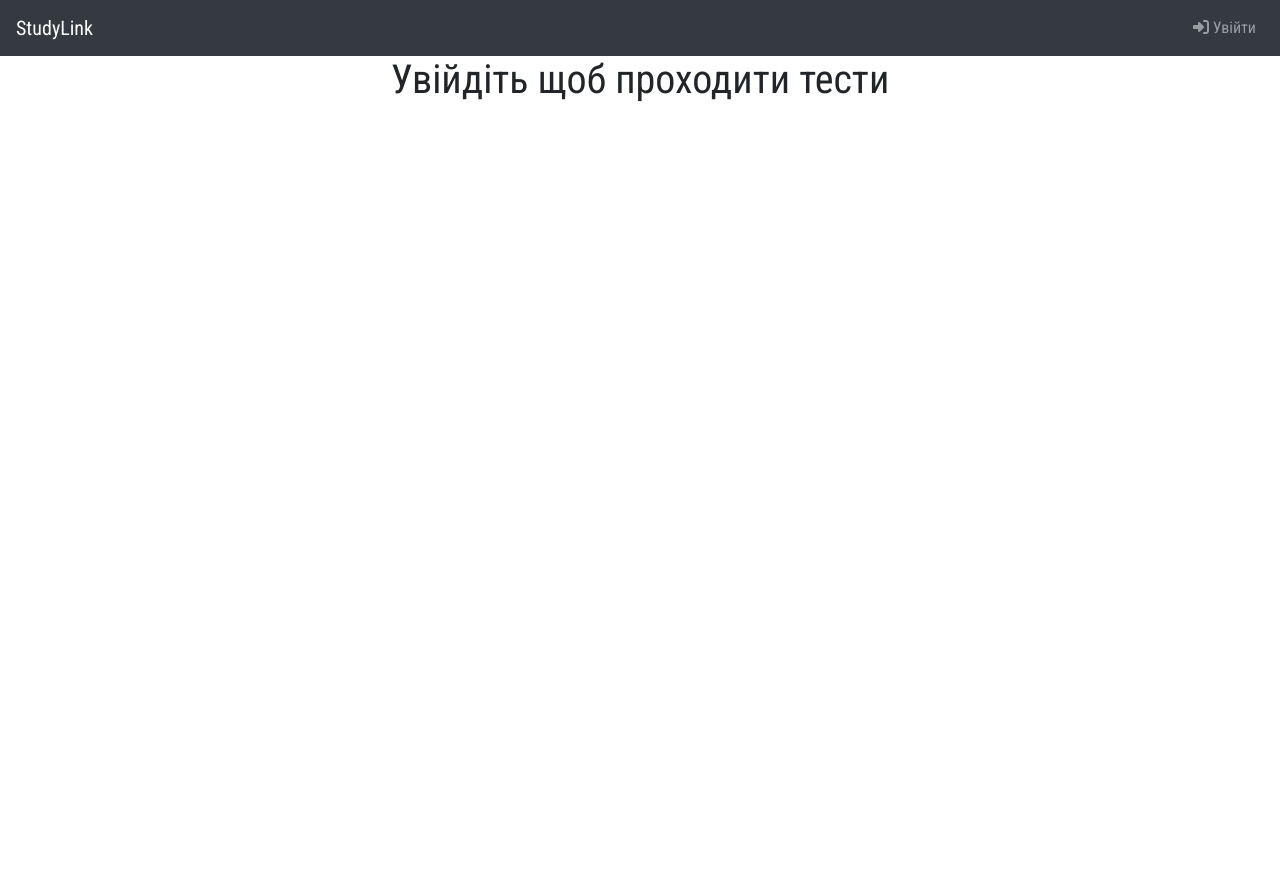
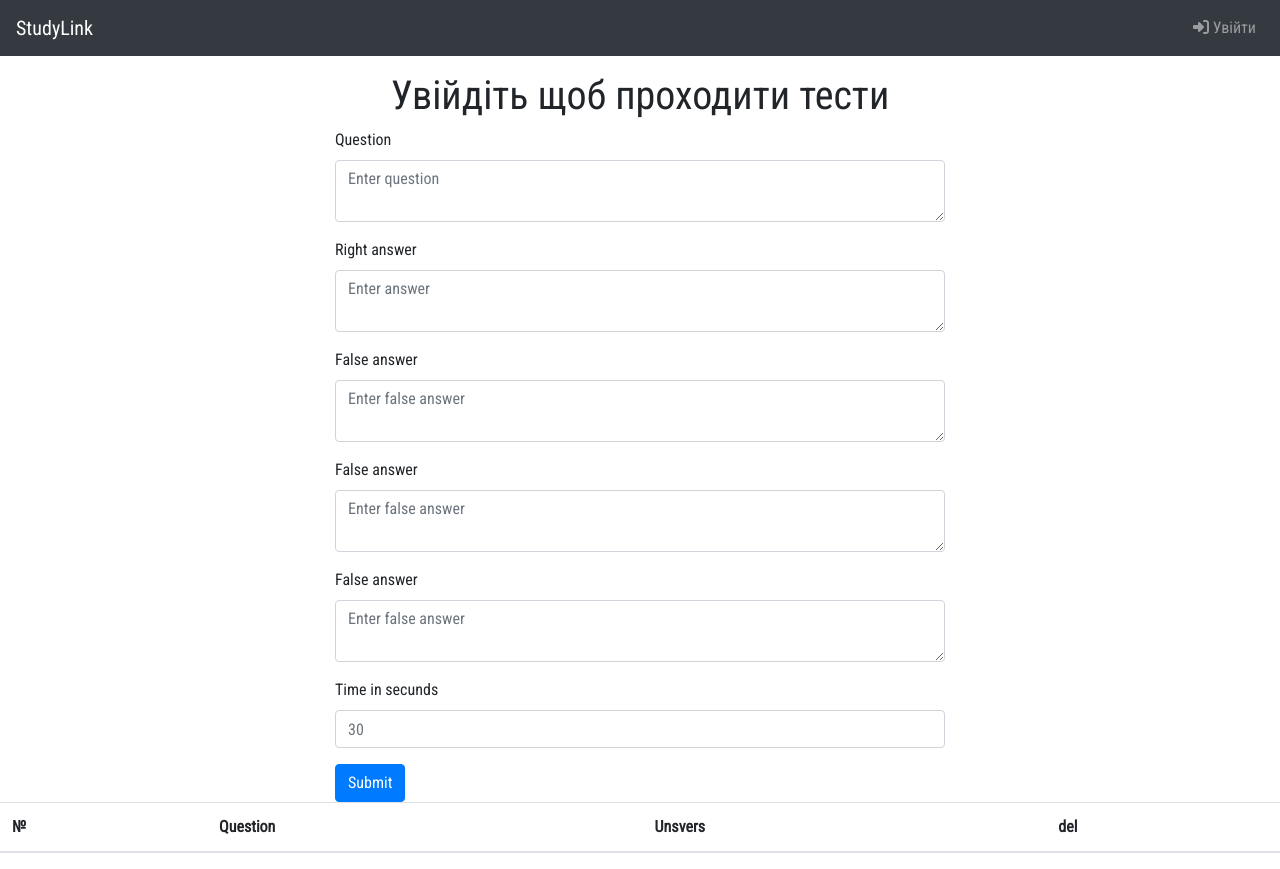
Before and after one commit to MarikKV/StudyLink2, a React (Create React App) app: page /#/Tests in a window 1280 px wide. Before the commit the page ends 800 px from the top, so only its background shows below. Built offline with nearby package versions, Linux system fonts and the light colour scheme.

Commit message:
add test

```diff
--- a/src/components/AddTheme.js
+++ b/src/components/AddTheme.js
@@ -29,7 +29,7 @@ export default function AddStudent(props) {
         if( tema !== '' && video !== '' && tasks > 0 ){
             let allNewTask = [];
             for(let i = 1; i <= tasks; i++){
-                allNewTask.push(`js/t${num}/z${i}`);
+                allNewTask.push(`t${num}/z${i}`);
             }
             data = {
                 tema,
--- a/src/components/Admin.js
+++ b/src/components/Admin.js
@@ -119,7 +119,7 @@ export default function Admin() {
 
     }
 
-    if(myStatus !== 'Admin') return <Redirect to='#/home'/>
+    if(myStatus !== 'Admin') return <Redirect to='Home'/>
     return (
         <div>
             <AdminAdd schools={schools} groups={groups} students={students} refresh={() => refresh()}/>
--- a/src/components/Journal.js
+++ b/src/components/Journal.js
@@ -32,7 +32,7 @@ export default function Journal() {
 
             {console.log(user)}
 
-            <iframe className="journal" width="900px" height="400px" src={public_sheet_url}></iframe>
+            <iframe title="jornal" className="journal" width="900px" height="400px" src={public_sheet_url}></iframe>
         </div>
     )
 }
--- a/src/components/Login.js
+++ b/src/components/Login.js
@@ -14,7 +14,7 @@ export default function Login() {
 
 
 
-    if(isLogged){return <Redirect to='#/home'/>}
+    if(isLogged){return <Redirect to='Home'/>}
 
 
     return (
--- a/src/components/Menu.js
+++ b/src/components/Menu.js
@@ -35,7 +35,6 @@ export default function Menu() {
                     <Nav.Link href="#/Temes"><i className="fas fa-book"></i> Теми</Nav.Link>
                     <Nav.Link href="#/Journal"><i className="fas fa-table"></i> Журнал</Nav.Link>
                     <Nav.Link href="#/Online"><i className="fas fa-laptop-house"></i> Навчання онлайн</Nav.Link>
-                    <Nav.Link href="#/Tests"><i className="fas fa-laptop-house"></i> Тести</Nav.Link>
                 </>
             )
         }
--- a/src/components/Tests.js
+++ b/src/components/Tests.js
@@ -1,6 +1,7 @@
-import React, { useState, useEffect } from 'react';
+import React, { useState, useEffect, useRef } from 'react';
 import { useSelector } from 'react-redux';
 import { db } from '../firebase';
+import { Form, Button } from 'react-bootstrap';
 export default function Temes() {
 
     const isLogged = useSelector(state => state.isLogged);
@@ -9,22 +10,40 @@ export default function Temes() {
 
     const [tests, setTests] = useState([]);
 
-    useEffect(()=>{
-        if(status === 'Student'){
+    const time         = useRef(30);
+    const question     = useRef();
+    const unsverRight  = useRef();
+    const unsverFalse1 = useRef();
+    const unsverFalse2 = useRef();
+    const unsverFalse3 = useRef();
 
-            db.collection("Tests").doc("0").set([
-                {
-                    level: 1,
-                    question: "Скільки заголовків є у HTML?",
+
+    const saveTest = () => {
+        const test = {
+            question: question.current.value,
+            unsverRight: unsverRight.current.value,
             variants: [
-                        "3", "4", "6", "8"
+                unsverRight.current.value,
+                unsverFalse1.current.value,
+                unsverFalse2.current.value,
+                unsverFalse3.current.value
             ],
-                    unsver: "6"
+            time: time.current.value,
         }
-            ])
+
+        db.collection("Tests").doc().set(test)
         .then( res => console.log(res))
         .catch( error => console.log(error) );
+    }
+    const delTest = (id) =>{
+        console.log('deleted', id)
+        db.collection("Tests").doc(id).delete()
+        .then( res => console.log("Deleted - ", id))
+        .catch( error => console.log(error) );
+    }
 
+    useEffect(()=>{
+        if(isLogged){
             db.collection("Tests")
             .get()
             .then( snapsot => {
@@ -32,6 +51,7 @@ export default function Temes() {
                     id: doc.id,
                     ...doc.data()
                 }))
+                console.log(data)
                 setTests(data);
             })
             .catch( error => console.log(error) );
@@ -42,12 +62,72 @@ export default function Temes() {
         <div>
             {isLogged ?
             <>
-                {console.log(tests)}
-                <h1>Тести по пройденим темам</h1>
+                <h1 className="text-center mt-3">Тести по пройденим темам</h1>
             </>
             :
-            <h1 align="center">Увійдіть щоб проходити тести</h1>
+            <h1 className="text-center mt-3">Увійдіть щоб проходити тести</h1>
             }
+
+            <Form className="col-6 mx-auto">
+                <Form.Group>
+                    <Form.Label>Question</Form.Label>
+                    <Form.Control ref={question} as="textarea" rows={2} placeholder="Enter question" />
+                </Form.Group>
+                <Form.Group>
+                    <Form.Label>Right answer</Form.Label>
+                    <Form.Control ref={unsverRight} as="textarea" rows={2} placeholder="Enter answer" />
+                </Form.Group>
+                <Form.Group>
+                    <Form.Label>False answer</Form.Label>
+                    <Form.Control ref={unsverFalse1} as="textarea" rows={2} placeholder="Enter false answer" />
+                </Form.Group>
+                <Form.Group>
+                    <Form.Label>False answer</Form.Label>
+                    <Form.Control ref={unsverFalse2} as="textarea" rows={2} placeholder="Enter false answer" />
+                </Form.Group>
+                <Form.Group>
+                    <Form.Label>False answer</Form.Label>
+                    <Form.Control ref={unsverFalse3} as="textarea" rows={2} placeholder="Enter false answer" />
+                </Form.Group>
+                <Form.Group>
+                    <Form.Label>Time in secunds</Form.Label>
+                    <Form.Control ref={time} type="number" placeholder="30" />
+                </Form.Group>
+
+                <Button variant="primary" onClick={()=>saveTest()}>
+                    Submit
+                </Button>
+            </Form>
+            <table className="table">
+                <thead>
+                    <tr>
+                        <th>№</th>
+                        <th>Question</th>
+                        <th>Unsvers</th>
+                        <th>del</th>
+                    </tr>
+                </thead>
+                <tbody>
+                    {tests.map( (element, idx) => (
+                        <tr key={idx}>
+                            <td>{idx+1}</td>
+                            <td>{element.question}</td>
+                            <td>
+                                {element.variants.map( (unsver, idx) => (
+                                    <p key={idx} className="text-left p-0">{unsver}</p>
+                                ))}
+                            </td>
+                            <td>
+                                <button
+                                    className="btn btn-danger btn-sm"
+                                    onClick={()=>delTest(element.id)}
+                                >
+                                delete</button>
+                            </td>
+                        </tr>
+                    ))}
+                </tbody>
+            </table>
         </div>
     )
 }
```
Lines whose indentation alone changed are shown as unchanged.
